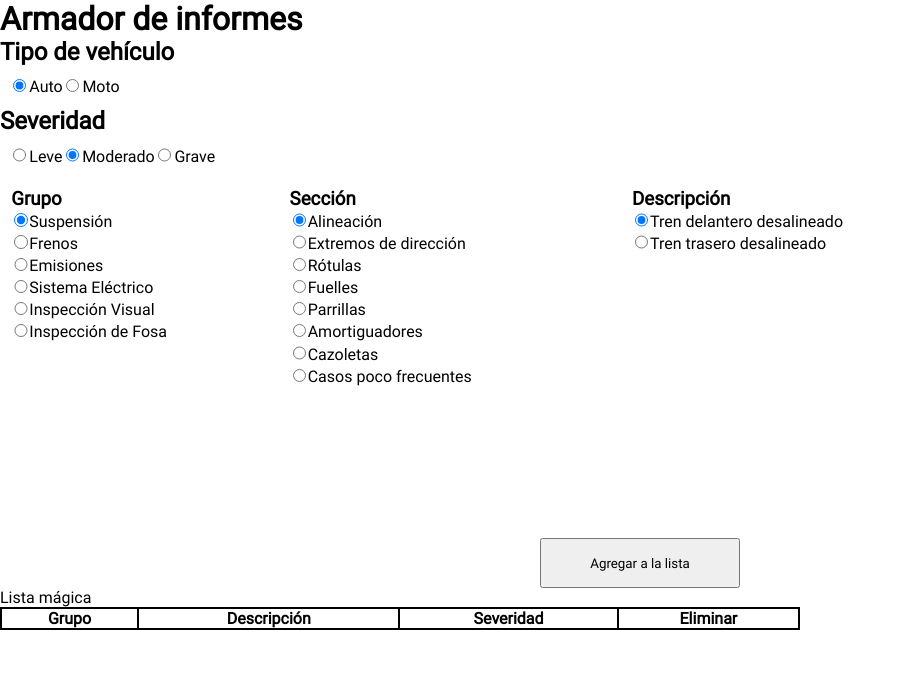
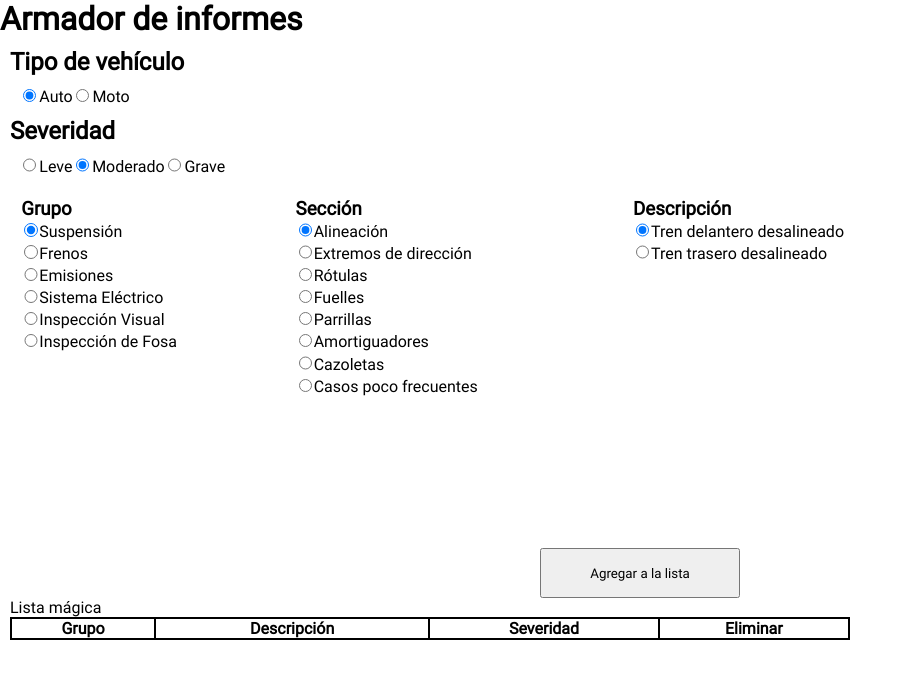
Before and after one commit to Juaniessi/buba-app, a React (Create React App) app: page / in a window 1280 px wide. Shown: the top 678 px of the page, without its empty margins (0-913 px from the left). Built offline with nearby package versions, Linux system fonts and the light colour scheme.

Commit message:
style fixes

```diff
--- a/src/styles/style.css
+++ b/src/styles/style.css
@@ -9,6 +9,10 @@
   padding: 0;
   -webkit-box-sizing: border-box;
   box-sizing: border-box;
+}
+
+main {
+  margin: 10px;
 }
 
 .variable-btn {
@@ -90,18 +94,18 @@ td {
 }
 
 .lista-final {
-  min-width: 800px;
+  min-width: 840px;
 }
 
 .orange {
-  background-color: rgba(255, 110, 0, 0.4);
+  background-color: rgba(255, 110, 0, 0.3);
 }
 
 .yellow {
-  background-color: rgba(255, 240, 0, 0.4);
+  background-color: rgba(255, 240, 0, 0.3);
 }
 
 .black {
-  background-color: rgba(0, 0, 0, 0.2);
+  background-color: rgba(0, 0, 0, 0.15);
 }
 /*# sourceMappingURL=style.css.map */
--- a/src/styles/style.scss
+++ b/src/styles/style.scss
@@ -9,6 +9,9 @@
 	padding: 0;
 	-webkit-box-sizing: border-box;
 	box-sizing: border-box;
+}
+main{
+	margin: 10px;
 }
 
 .variable-btn {
@@ -69,17 +72,17 @@ td {
 }
 
 .lista-final {
-	min-width: 800px;
+	min-width: 840px;
 }
 
 .orange {
-	background-color:rgba(255, 110, 0, 0.40);
+	background-color: rgba(255, 110, 0, 0.3);
 }
 
 .yellow {
-	background-color:rgba(255, 240, 0, 0.40);
+	background-color: rgba(255, 240, 0, 0.3);
 }
 
-.black{
-	background-color:rgba(0, 0, 0, 0.20);
+.black {
+	background-color: rgba(0, 0, 0, 0.15);
 }
```
Also changed, not shown: 1 other file (tests, documents, lock files or other folders).
